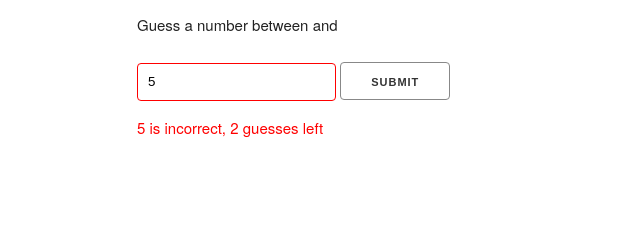
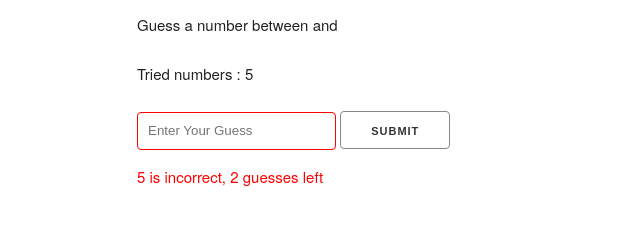
Before and after one commit to gkolbaia/number-guesser, a plain HTML site: page index.html in a window 1280 px wide. Both pictures are taken after typing "5" into the empty fields and a click on the input "Submit". Shown: the part 75-300 px from the top of the page, without its empty margins (23-663 px from the left). Drawn offline with nearby package versions, Linux system fonts and the light colour scheme.

Commit message:
tried numbers

```diff
--- a/index.html
+++ b/index.html
@@ -12,6 +12,7 @@
         <h1>Number Guesser</h1>
         <div id="game">
             <p>Guess a number between <span class="min-num"></span> and <span class="max-num"></span> </p>
+            <p id=tried-numbers >Tried numbers :</p>
             <input type="number"  id="guess-input" placeholder="Enter Your Guess">
             <input type="submit" value="Submit" id="guess-btn">
             <p class="message"></p>
--- a/main.js
+++ b/main.js
@@ -11,6 +11,7 @@ const game = document.querySelector('#game'),
       guessBtn = document.querySelector('#guess-btn'),
       guessInput = document.querySelector('#guess-input'),
       message = document.querySelector('.message');
+      triedNumbers = document.getElementById('tried-numbers');
 
       function getRandomNum(min,max){
         return Math.floor(Math.random()*(max-min+1)+min);
@@ -45,7 +46,15 @@ const game = document.querySelector('#game'),
             gameOver();
         }else{
             guessesLeft-=1;
+            //triedNumbers.style.display = 'block';
+            if(guessesLeft==2){
+            triedNumbers.innerHTML  += ' '+ guessInput.value  ;
+            }else{
+                triedNumbers.innerHTML  += ', '+ guessInput.value  ;
+            }
+
             setMessage(`${guessInput.value} is incorrect, ${guessesLeft} guesses left`,'red')
+            guessInput.value = '';
             if(guessesLeft==0){
                 setMessage(`GAME OVER, Correct number was ${winningNum}`);
                 gameOver();
```
